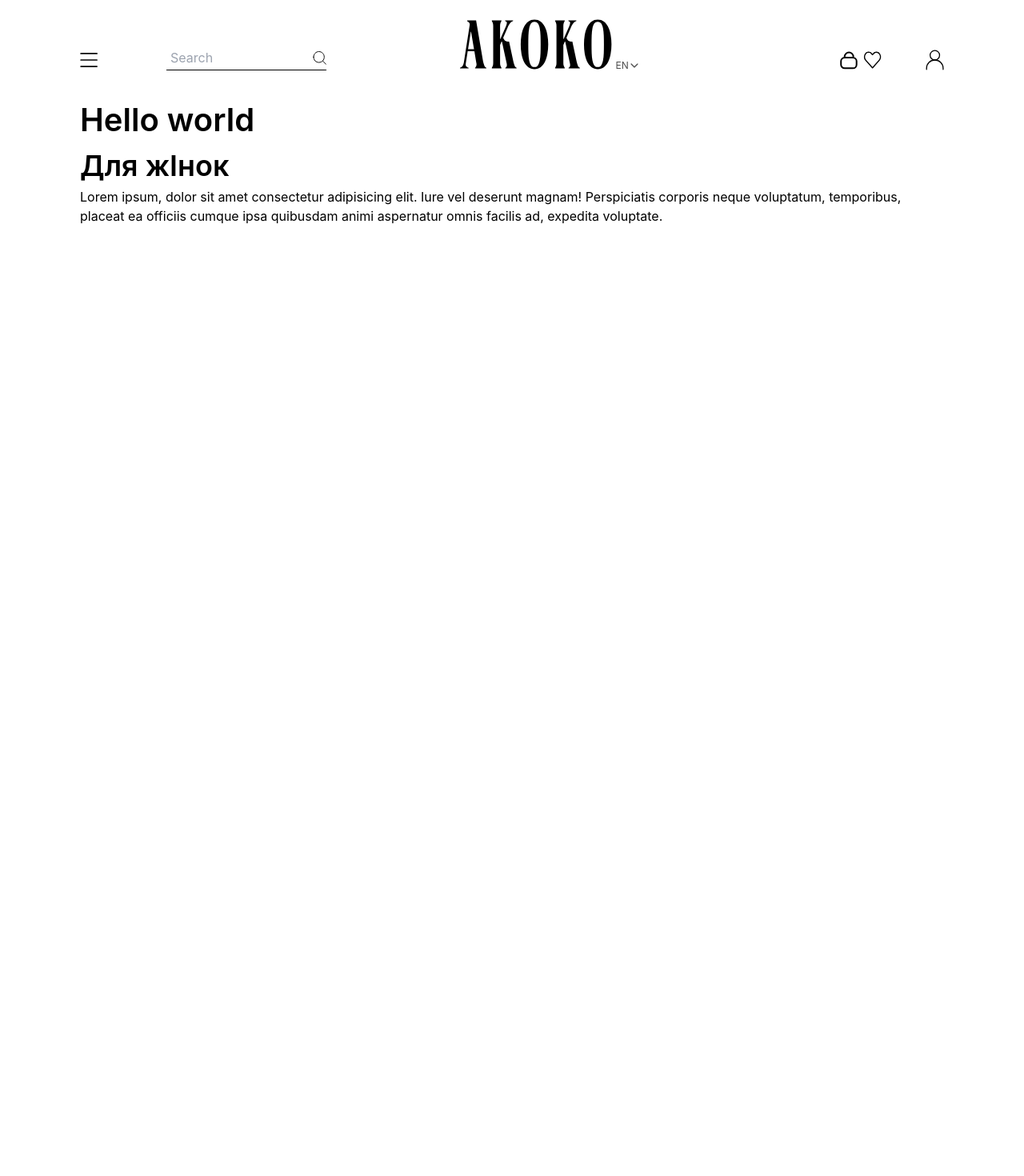
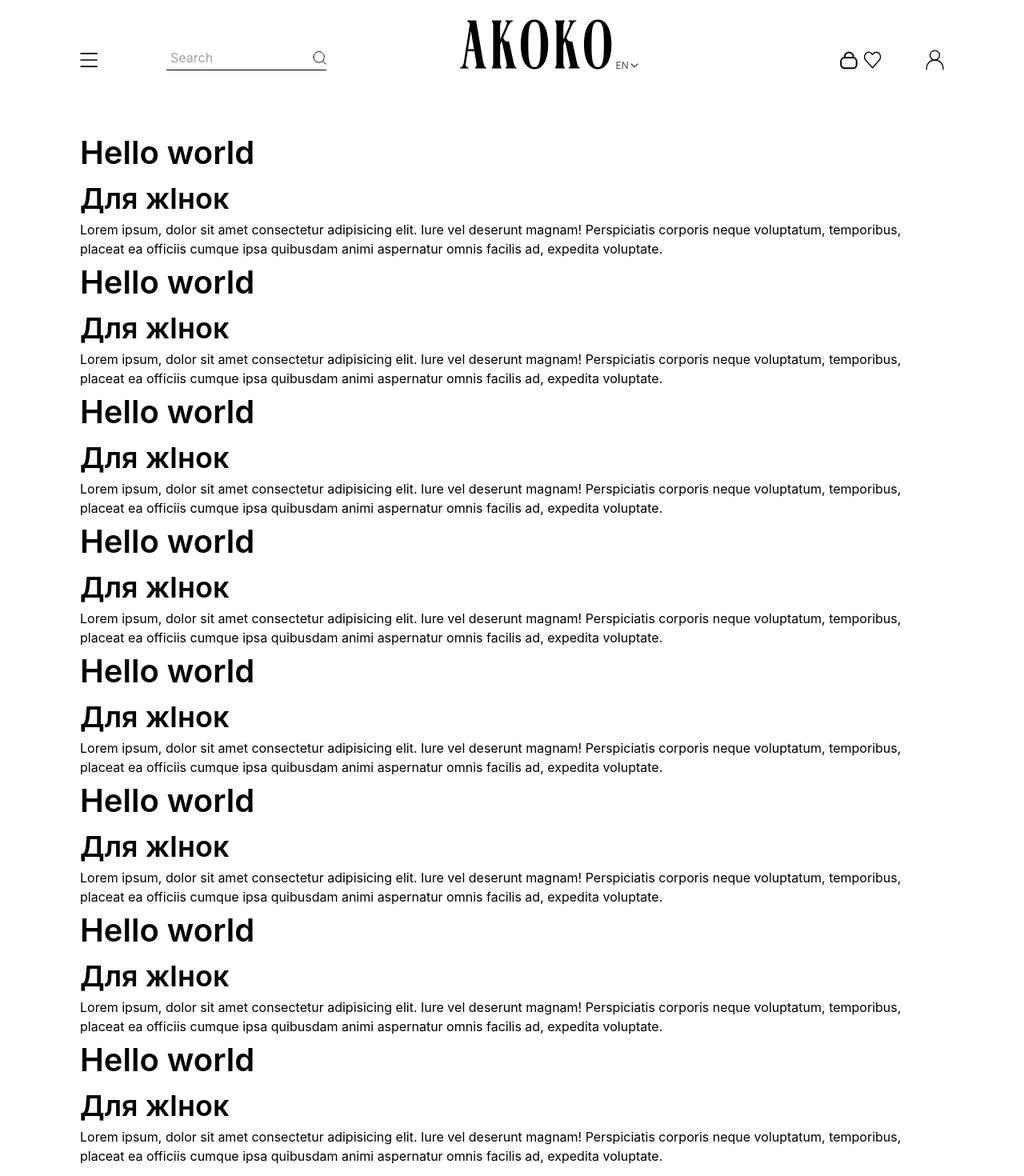
Before and after one commit to SoftLion-Co/prototype-akoko, a Next.js app: page /en in a window 1280 px wide. Shown: the top 1470 px of the page at 80% size. Before the commit the page ends 800 px from the top, so only its background shows below. Built offline with nearby package versions, Linux system fonts and the light colour scheme.

Commit message:
feature: add scroll up and down for header

```diff
--- a/app/[locale]/page.tsx
+++ b/app/[locale]/page.tsx
@@ -1,7 +1,79 @@
 export default function Home() {
   return (
-    <section className="w-full ">
+    <section className="w-full mt-[50px]">
       <div className="container">
+        <h1 className="font-w-300">Hello world</h1>
+        <h2>Для жІнок</h2>
+        <p>
+          Lorem ipsum, dolor sit amet consectetur adipisicing elit. Iure vel
+          deserunt magnam! Perspiciatis corporis neque voluptatum, temporibus,
+          placeat ea officiis cumque ipsa quibusdam animi aspernatur omnis
+          facilis ad, expedita voluptate.
+        </p>
+        <h1 className="font-w-300">Hello world</h1>
+        <h2>Для жІнок</h2>
+        <p>
+          Lorem ipsum, dolor sit amet consectetur adipisicing elit. Iure vel
+          deserunt magnam! Perspiciatis corporis neque voluptatum, temporibus,
+          placeat ea officiis cumque ipsa quibusdam animi aspernatur omnis
+          facilis ad, expedita voluptate.
+        </p>
+        <h1 className="font-w-300">Hello world</h1>
+        <h2>Для жІнок</h2>
+        <p>
+          Lorem ipsum, dolor sit amet consectetur adipisicing elit. Iure vel
+          deserunt magnam! Perspiciatis corporis neque voluptatum, temporibus,
+          placeat ea officiis cumque ipsa quibusdam animi aspernatur omnis
+          facilis ad, expedita voluptate.
+        </p>
+        <h1 className="font-w-300">Hello world</h1>
+        <h2>Для жІнок</h2>
+        <p>
+          Lorem ipsum, dolor sit amet consectetur adipisicing elit. Iure vel
+          deserunt magnam! Perspiciatis corporis neque voluptatum, temporibus,
+          placeat ea officiis cumque ipsa quibusdam animi aspernatur omnis
+          facilis ad, expedita voluptate.
+        </p>
+        <h1 className="font-w-300">Hello world</h1>
+        <h2>Для жІнок</h2>
+        <p>
+          Lorem ipsum, dolor sit amet consectetur adipisicing elit. Iure vel
+          deserunt magnam! Perspiciatis corporis neque voluptatum, temporibus,
+          placeat ea officiis cumque ipsa quibusdam animi aspernatur omnis
+          facilis ad, expedita voluptate.
+        </p>
+        <h1 className="font-w-300">Hello world</h1>
+        <h2>Для жІнок</h2>
+        <p>
+          Lorem ipsum, dolor sit amet consectetur adipisicing elit. Iure vel
+          deserunt magnam! Perspiciatis corporis neque voluptatum, temporibus,
+          placeat ea officiis cumque ipsa quibusdam animi aspernatur omnis
+          facilis ad, expedita voluptate.
+        </p>
+        <h1 className="font-w-300">Hello world</h1>
+        <h2>Для жІнок</h2>
+        <p>
+          Lorem ipsum, dolor sit amet consectetur adipisicing elit. Iure vel
+          deserunt magnam! Perspiciatis corporis neque voluptatum, temporibus,
+          placeat ea officiis cumque ipsa quibusdam animi aspernatur omnis
+          facilis ad, expedita voluptate.
+        </p>
+        <h1 className="font-w-300">Hello world</h1>
+        <h2>Для жІнок</h2>
+        <p>
+          Lorem ipsum, dolor sit amet consectetur adipisicing elit. Iure vel
+          deserunt magnam! Perspiciatis corporis neque voluptatum, temporibus,
+          placeat ea officiis cumque ipsa quibusdam animi aspernatur omnis
+          facilis ad, expedita voluptate.
+        </p>
+        <h1 className="font-w-300">Hello world</h1>
+        <h2>Для жІнок</h2>
+        <p>
+          Lorem ipsum, dolor sit amet consectetur adipisicing elit. Iure vel
+          deserunt magnam! Perspiciatis corporis neque voluptatum, temporibus,
+          placeat ea officiis cumque ipsa quibusdam animi aspernatur omnis
+          facilis ad, expedita voluptate.
+        </p>
         <h1 className="font-w-300">Hello world</h1>
         <h2>Для жІнок</h2>
         <p>
--- a/components/HeaderComponent.tsx
+++ b/components/HeaderComponent.tsx
@@ -49,7 +49,11 @@ const productLinks: ProductProps[][] = [
 const HeaderComponent = () => {
   const [isLanguage, setLanguage] = useState(false);
   const [isOpenModal, setOpenModal] = useState(false);
+  const [isVisible, setIsVisible] = useState<"down" | "up" | "default">(
+    "default"
+  );
   const [searchValue, setSearchValue] = useState("");
+  const prevScroll = useRef(0);
   const t = useTranslations("header");
   const locales = useLocale();
   const pathname = usePathname();
@@ -75,6 +79,26 @@ const HeaderComponent = () => {
   };
 
   useEffect(() => {
+    const handleScroll = () => {
+      const { scrollY } = window;
+      if (scrollY < 130) {
+        setIsVisible("default");
+      } else if (scrollY > prevScroll.current) {
+        setIsVisible("down");
+      } else if (scrollY < prevScroll.current) {
+        setIsVisible("up");
+      }
+      prevScroll.current = scrollY;
+    };
+
+    window.addEventListener("scroll", handleScroll, { passive: true });
+
+    return () => {
+      window.removeEventListener("scroll", handleScroll);
+    };
+  }, []);
+
+  useEffect(() => {
     const handleClick = (e: MouseEvent) => {
       if ((e.target as HTMLElement).classList.contains("open")) {
         setOpenModal(false);
@@ -89,8 +113,17 @@ const HeaderComponent = () => {
   }, []);
 
   return (
-    <header className="w-full h-auto bg-primary pt-[20px] tablet:h-[76px] laptop:h-[120px] desktop:h-[150px] relative">
-      <div className="container w-screen flex justify-between items-baseline gap-[10px] tablet:gap-0">
+    <header
+      className={classNames(
+        "w-full h-auto bg-primary tablet:h-[76px]laptop:h-[120px] desktop:h-[150px]",
+        isVisible == "default"
+          ? "sticky"
+          : isVisible == "up"
+          ? "fixed shadow-xl"
+          : "fixed shadow-xl"
+      )}
+    >
+      <div className="container w-screen flex justify-between items-baseline gap-[10px] py-[10px] tablet:gap-0 tablet:py-[20px] ">
         {/* Menu and search */}
         <div className="flex-1">
           <div className="flex items-center gap-[20px] tablet:gap-[55px] laptop:gap-[85px] desktop:gap-[120px]">
@@ -207,7 +240,12 @@ const HeaderComponent = () => {
 
       {/* Search mobile */}
       {!isOpenModal && (
-        <div className="block w-screen h-[50px] px-[12px] pb-[9px] pt-[12px] tablet:hidden ">
+        <div
+          className={classNames(
+            "block w-screen h-[50px] px-[12px] pb-[9px] pt-[12px] tablet:hidden ",
+            isVisible == "default" ? "sticky" : isVisible == "down" && "hidden"
+          )}
+        >
           <div className="w-full h-full border rounded-[25px] flex px-[12px]">
             <input
               type="text"
@@ -230,13 +268,14 @@ const HeaderComponent = () => {
         <div
           className={classNames(
             "open",
-            "bg-transparent w-full h-screen absolute top-[96%]"
+            "bg-transparent w-full h-screen absolute top-[99%]"
           )}
         >
-          <div className="bg-primary w-full h-auto shadow-xl pt-[10px] pb-[40px] pl-[15px]">
+          <div className="bg-primary w-full h-auto shadow-xl pt-[10px] pb-[40px]">
             <div className="container flex gap-[30px]">
+              <div className="flex gap-[10px] pl-[15px]">
                 {productLinks.map((productLink, index) => (
-                <div key={index} className="flex flex-col gap-[10px]">
+                  <div className="flex flex-col gap-[10px]">
                     <div className="text-[14px] font-500 tablet:text-[16px] laptop:text-[18px]">
                       {t(`sex.${index === 0 ? "woman" : "man"}`)}
                     </div>
@@ -257,6 +296,7 @@ const HeaderComponent = () => {
               </div>
             </div>
           </div>
+        </div>
       )}
     </header>
   );
```
Lines whose indentation alone changed are shown as unchanged.
